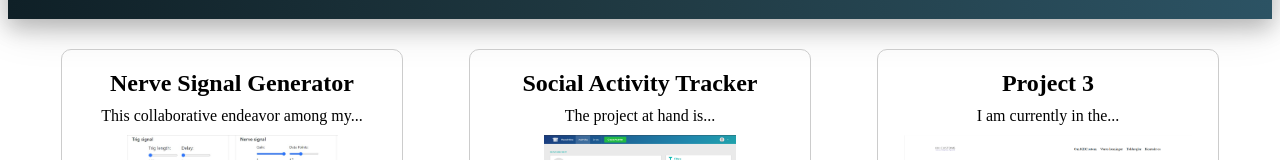
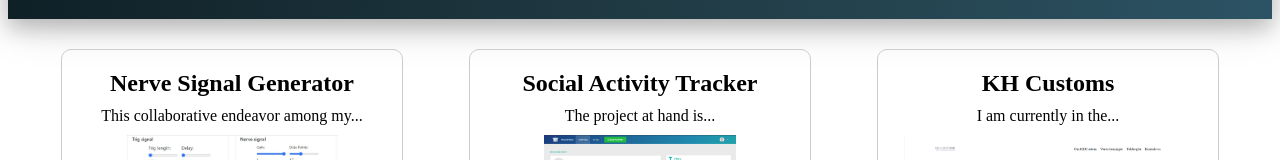
Before and after one commit to Jesperejohannsen/jetechnest, a React (Vite) app: page / in a window 1280 px wide. Shown: the part 1265-1425 px from the top of the page. Built offline with nearby package versions, Linux system fonts and the light colour scheme.

Commit message:
fixing title for kh customs

```diff
--- a/src/components/projects/ProjectsSection.tsx
+++ b/src/components/projects/ProjectsSection.tsx
@@ -24,7 +24,7 @@ const projects: Project[] = [
     image: ReactivitiesPicture,
   },
   {
-    title: "Project 3",
+    title: "KH Customs",
     description: "I am currently in the process of developing a professional website for my sister's newly established business venture, specializing in custom clearance services. The primary focus of this website is to serve as an informative platform for clients seeking insights into custom rules, regulations, and consultancy services. While the current iteration of the website is designed as an informative platform, there is a consideration for potential expansions in the future. The modular and extensible nature of the codebase, coupled with the use of React, ensures a smooth integration of additional features and functionalities as the business grows.",
     image: KHCustomsPicture,
   },
```
